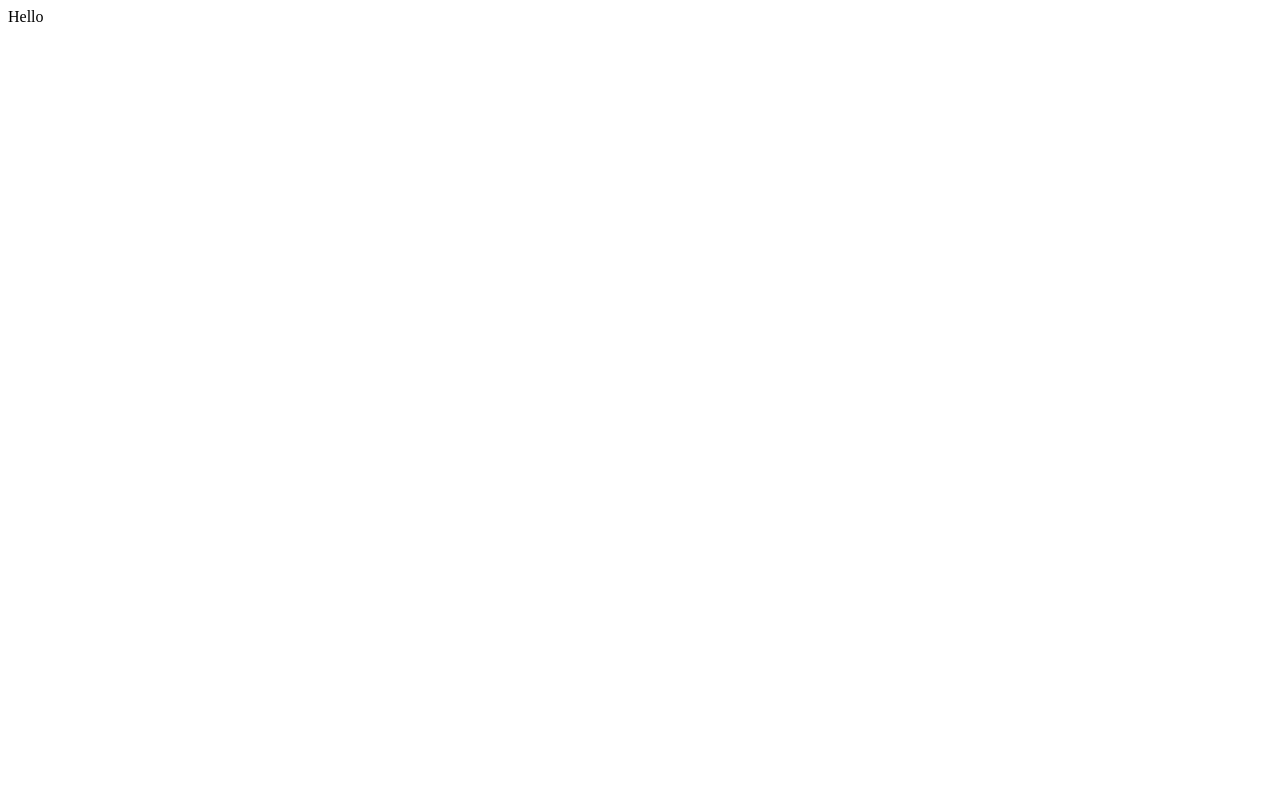
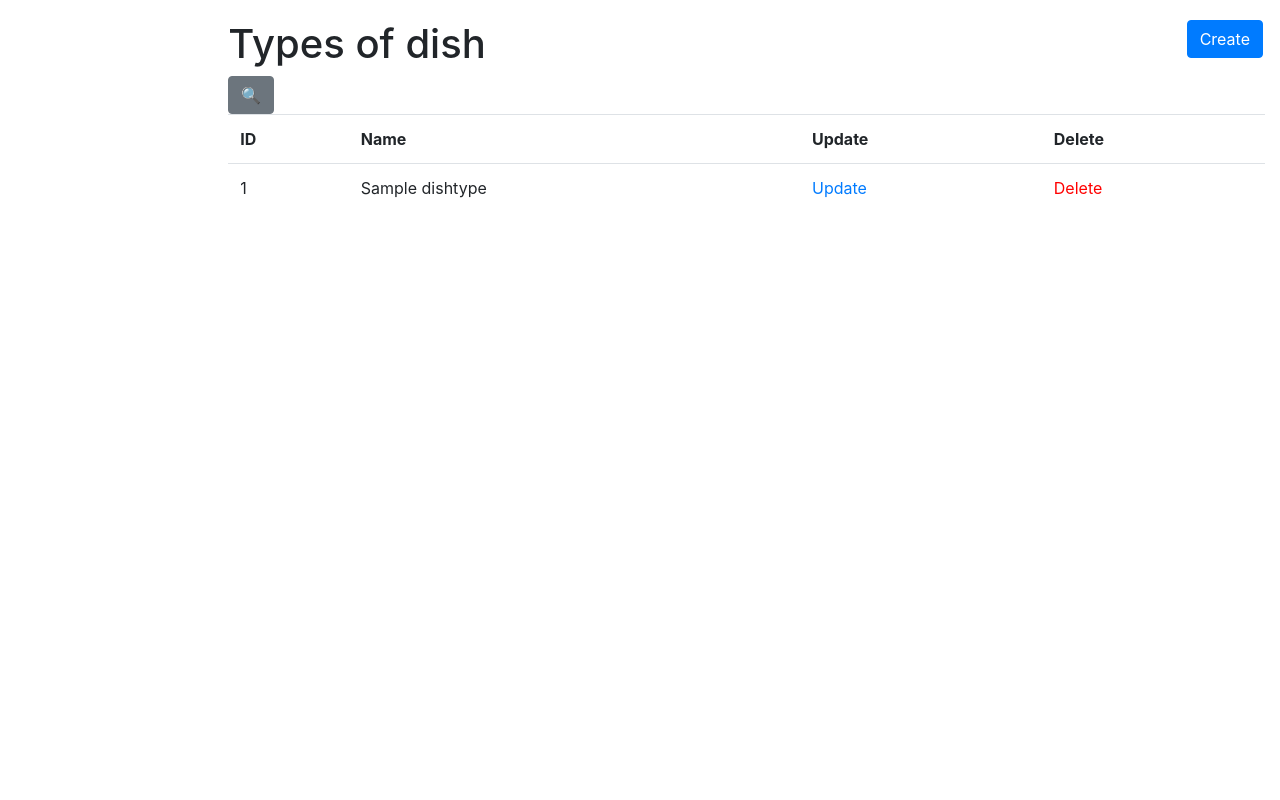
Before and after one commit to TarasFirst/restaurant-kitchen-service, a Django app: page /dish_types/ in a window 1280 px wide. Before the commit the page is almost empty. Run offline with Django 5.2, Linux system fonts and the light colour scheme; a user stored in the database is signed in; tables that the repository leaves empty hold one stand-in row (values such as "Sample post"); some libraries are stand-ins or nearby versions.

Commit message:
Features
- add page dish_type_list.

```diff
--- a/templates/kitchen/dish_type_list.html
+++ b/templates/kitchen/dish_type_list.html
@@ -1 +1,50 @@
-Hello
+{% extends "base.html" %}
+{% load crispy_forms_filters %}
+
+{% block content %}
+  <h1>
+    Types of dish
+    <a href="{% url 'kitchen:dish-type-create' %}" class="btn btn-primary link-to-page">
+      Create
+    </a>
+  </h1>
+  <form method="get" action="" class="form-inline">
+    {{ search_form|crispy }}
+    <input class="btn btn-secondary" type="submit" value="🔍">
+  </form>
+  {% if dish_type_list %}
+    <table class="table">
+      <tr>
+        <th>ID</th>
+        <th>Name</th>
+        <th>Update</th>
+        <th>Delete</th>
+      </tr>
+
+      {% for dish_type in dish_type_list %}
+        <tr>
+          <td>
+              {{ dish_type.id }}
+          </td>
+          <td>
+              {{ dish_type.name }}
+          </td>
+          <td>
+              <a href="{% url 'kitchen:dish-type-update' pk=dish_type.id %}">
+                Update
+              </a>
+            </td>
+            <td>
+              <a style="color: red"
+                href="{% url 'kitchen:dish-type-delete' pk=dish_type.id %}">
+                Delete
+              </a>
+            </td>
+        </tr>
+      {% endfor %}
+    </table>
+
+  {% else %}
+      <p>There are no dish types in the service.</p>
+  {% endif %}
+{% endblock %}
```
